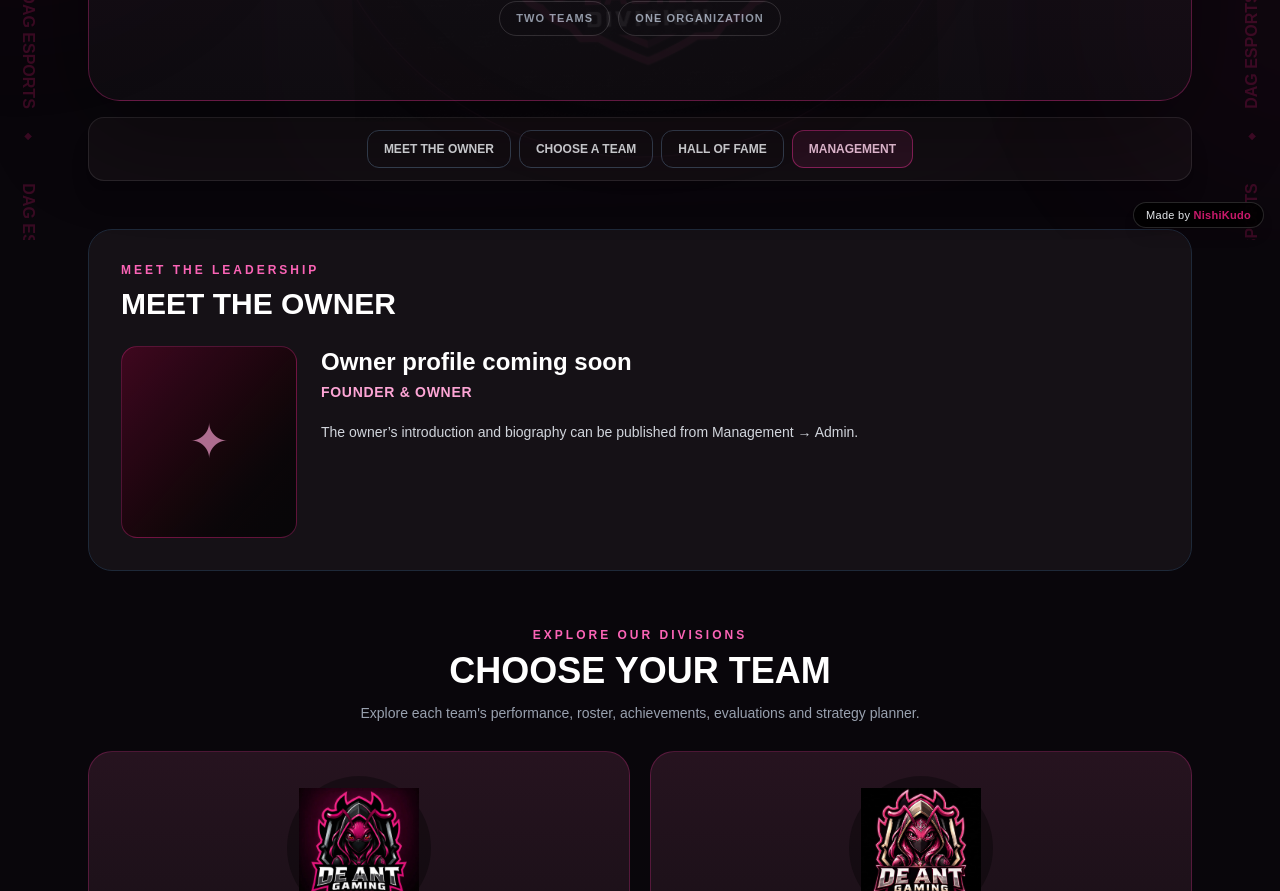
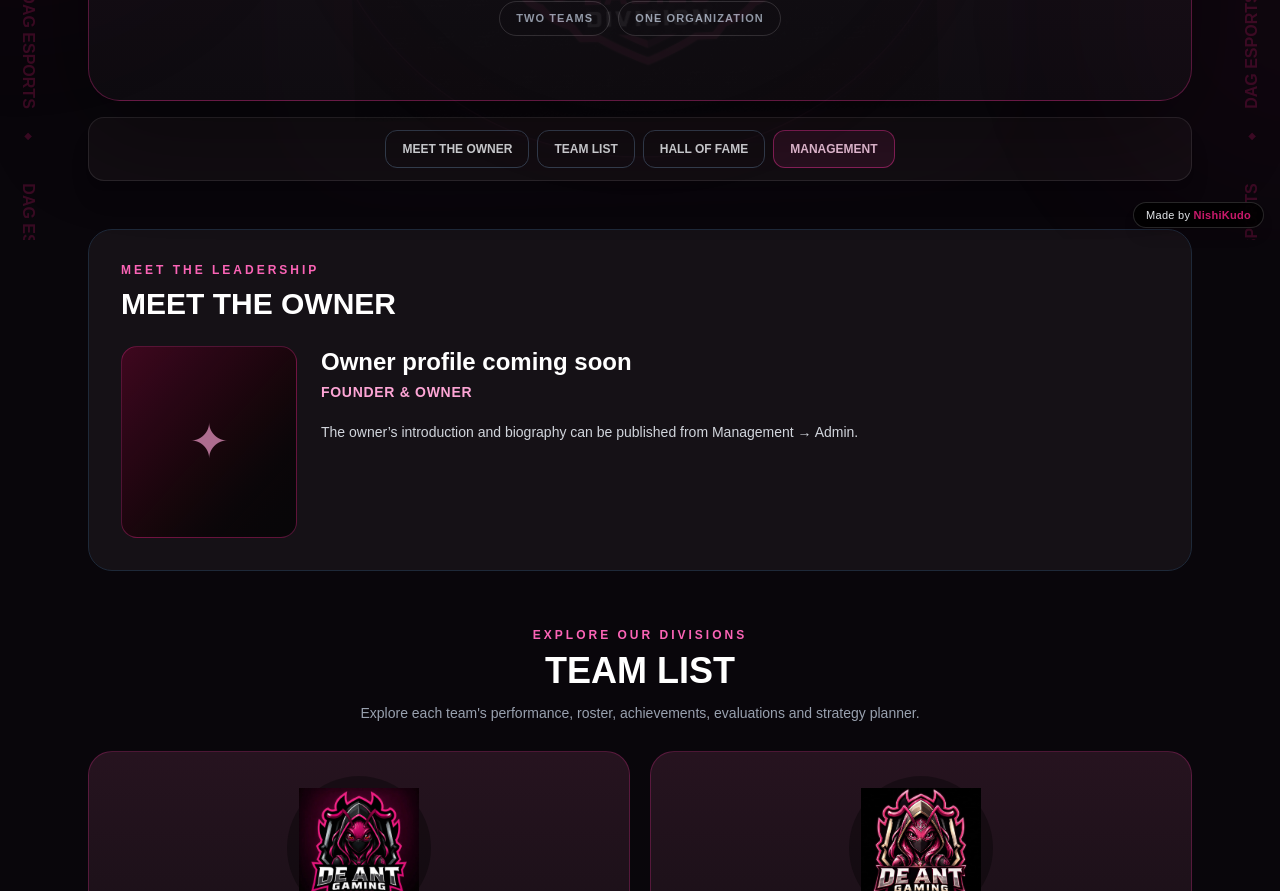
Before and after one commit to mdnish17-lab/DAG-ESPORTS-PORTAL, a Next.js app: page / in a window 1280 px wide. Shown: the part 560-1451 px from the top of the page. Built offline with nearby package versions, Linux system fonts and the light colour scheme; no server answers; the database is empty.

Commit message:
Rename homepage team selection section and nav label to Team List

```diff
--- a/app/page.tsx
+++ b/app/page.tsx
@@ -89,7 +89,7 @@ export default function DagEsportsHome() {
 
         <nav aria-label="DAG Esports home navigation" className="mt-4 flex flex-wrap items-center justify-center gap-2 rounded-2xl border border-white/10 bg-[#130e14]/95 p-3 shadow-xl">
           <a href="#about-owner" className="rounded-xl border border-gray-700 px-4 py-2.5 text-xs font-bold uppercase text-gray-200 hover:border-pink-400">Meet the Owner</a>
-          <a href="#dag-teams" className="rounded-xl border border-gray-700 px-4 py-2.5 text-xs font-bold uppercase text-gray-200 hover:border-pink-400">Choose a Team</a>
+          <a href="#dag-teams" className="rounded-xl border border-gray-700 px-4 py-2.5 text-xs font-bold uppercase text-gray-200 hover:border-pink-400">Team List</a>
           <a href="#dag-hall-of-fame" className="rounded-xl border border-gray-700 px-4 py-2.5 text-xs font-bold uppercase text-gray-200 hover:border-pink-400">Hall of Fame</a>
           <Link href="/management" className="rounded-xl border border-pink-500/50 bg-pink-500/10 px-4 py-2.5 text-xs font-black uppercase text-pink-200 hover:bg-pink-500/20">Management</Link>
         </nav>
@@ -115,7 +115,7 @@ export default function DagEsportsHome() {
         <section id="dag-teams" className="mt-14 scroll-mt-6">
           <div className="text-center">
             <p className="text-xs font-black uppercase tracking-[0.25em] text-pink-400">Explore our divisions</p>
-            <h2 className="mt-2 text-3xl font-black uppercase sm:text-4xl">Choose Your Team</h2>
+            <h2 className="mt-2 text-3xl font-black uppercase sm:text-4xl">Team List</h2>
             <p className="mt-3 text-sm text-gray-400">Explore each team's performance, roster, achievements, evaluations and strategy planner.</p>
           </div>
           <div className="mt-7 grid gap-5 sm:grid-cols-2">
```
